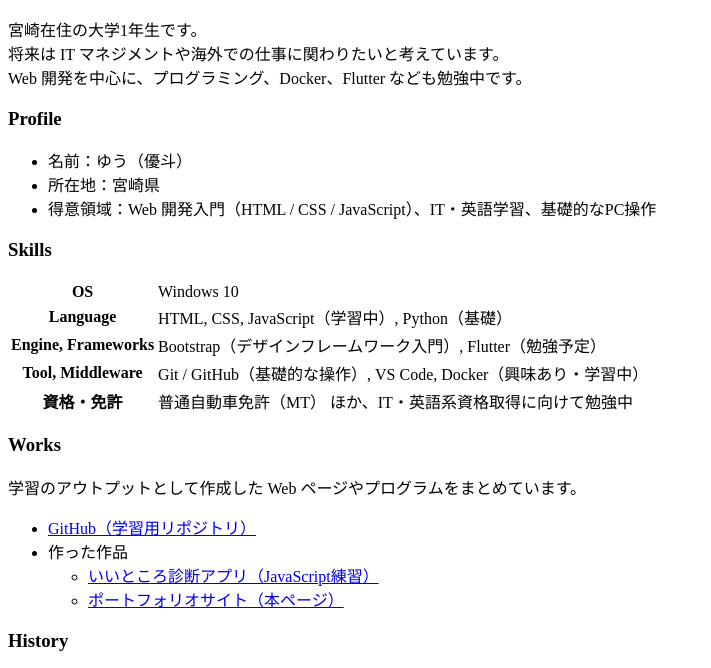
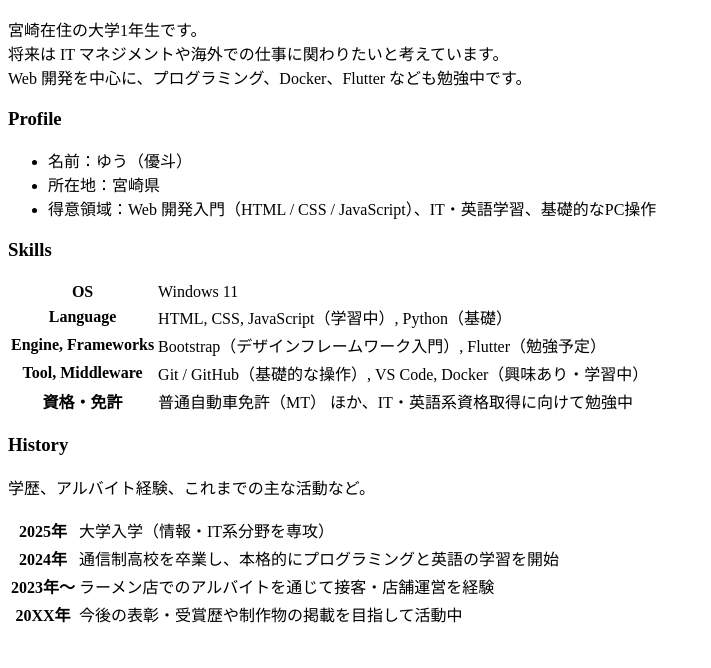
Before and after one commit to xiachengyoudou-cloud/Xiachengyoudou.github.io, a plain HTML site: page index.html in a window 1280 px wide. Shown: the part 119-787 px from the top of the page, without its empty margins (0-711 px from the left). Drawn offline with Linux system fonts and the light colour scheme.

Commit message:
Update index.html

```diff
--- a/index.html
+++ b/index.html
@@ -26,7 +26,7 @@
     <table>
       <tr>
         <th>OS</th>
-        <td>Windows 10</td>
+        <td>Windows 11</td>
       </tr>
       <tr>
         <th>Language</th>
@@ -46,18 +46,7 @@
       </tr>
     </table>
 
-    <h3>Works</h3>
-    <p>学習のアウトプットとして作成した Web ページやプログラムをまとめています。</p>
-    <ul>
-      <li><a href="https://github.com/your-github-id">GitHub（学習用リポジトリ）</a></li>
-      <li>
-        作った作品
-        <ul>
-          <li><a href="https://example.com/diagnosis-app">いいところ診断アプリ（JavaScript練習）</a></li>
-          <li><a href="https://example.com/portfolio-sample">ポートフォリオサイト（本ページ）</a></li>
-        </ul>
-      </li>
-    </ul>
+
 
     <h3>History</h3>
     <p>学歴、アルバイト経験、これまでの主な活動など。</p>
```
